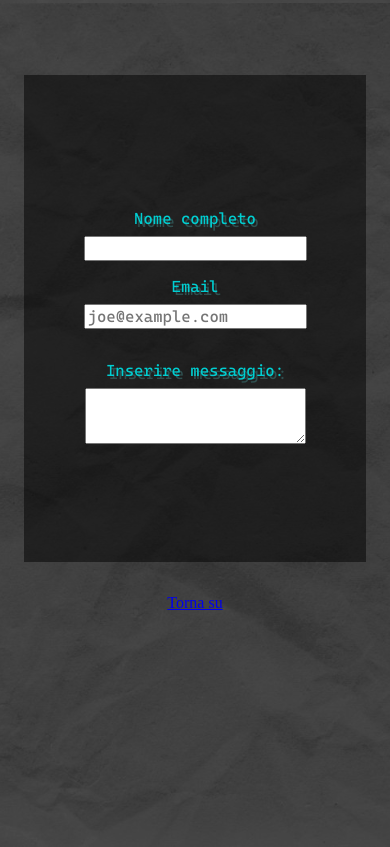
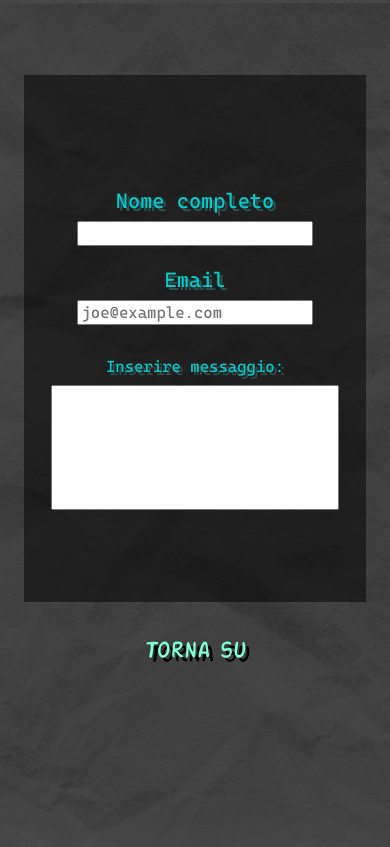
Before and after one commit to Dinosapiens/HTML-e-CSS, a plain HTML site: page index.html in a window 390 px wide. Shown: the part 2529-3376 px from the top of the page. Drawn offline with Linux system fonts and the light colour scheme.

Commit message:
curato stile dei form e aggiunto il collegamento per il ritorno alla home.

```diff
--- a/styles.css
+++ b/styles.css
@@ -134,6 +134,32 @@ textarea {
   font-family: inherit;
 }
 
+footer {
+  display: flex;
+  flex-wrap: wrap;
+  flex-direction: column;
+  align-content: center;
+  width: 100%;
+}
+
+footer a {
+  font-family: 'action_manregular';
+  font-weight: 300;
+  color: #7FFFD4;
+  text-decoration: none;
+  text-shadow: 4px 4px black;
+  position: relative;
+}
+
+footer a:hover {
+  transition: all 0.5s;
+  color: #40E0D0;
+}
+
+footer a:active {
+  color: black;
+}
+
 /* MOBILE LAYOUT */
 @media only screen and (max-width: 414px) {
 
@@ -194,4 +220,30 @@ textarea {
     margin-top: 2em;
   }
 
+  .form {
+    width: 90%;
+  }
+
+  label {
+    font-size: 1.3em;
+  }
+
+  .instructions {
+    justify-content: center;
+  }
+
+  textarea {
+    width: inherit;
+    resize: none;
+    margin-left: auto;
+    margin-right: auto;
+    height: 6em;
+    font-size: 110%;
+  }
+
+  footer a {
+    font-size: 25px;
+    margin-top: 0em;
+  }
+
 }
```
